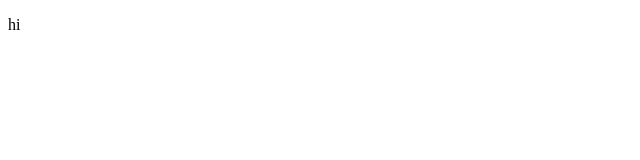
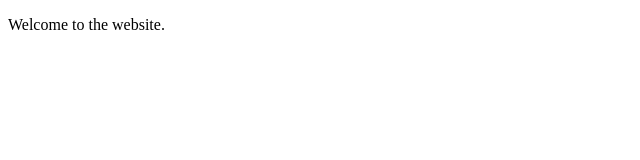
Before and after one commit to gravestron/gravesprojects, a plain HTML site: page index.html in a window 1280 px wide. Shown: the whole page, without its empty margins (0-640 px from the left). Drawn offline with Linux system fonts and the light colour scheme.

Commit message:
Update index.html

```diff
--- a/index.html
+++ b/index.html
@@ -4,6 +4,6 @@
     <title>This is the website</title>
 </head>
 <body>
-    <p>hi</p>
+    <p>Welcome to the website.</p>
 </body>
 </html>
```
